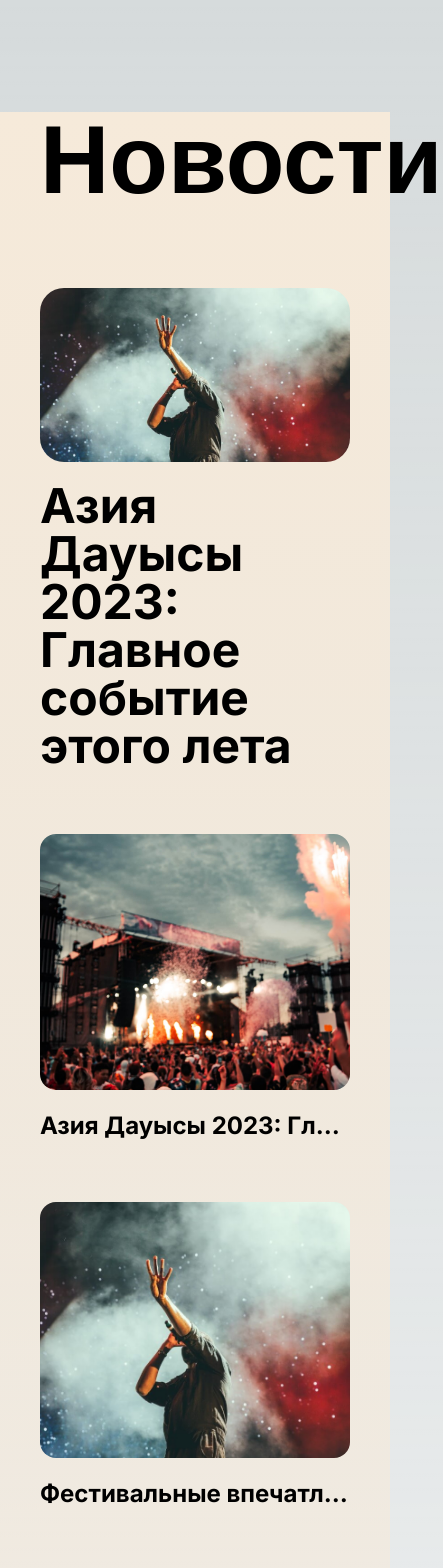
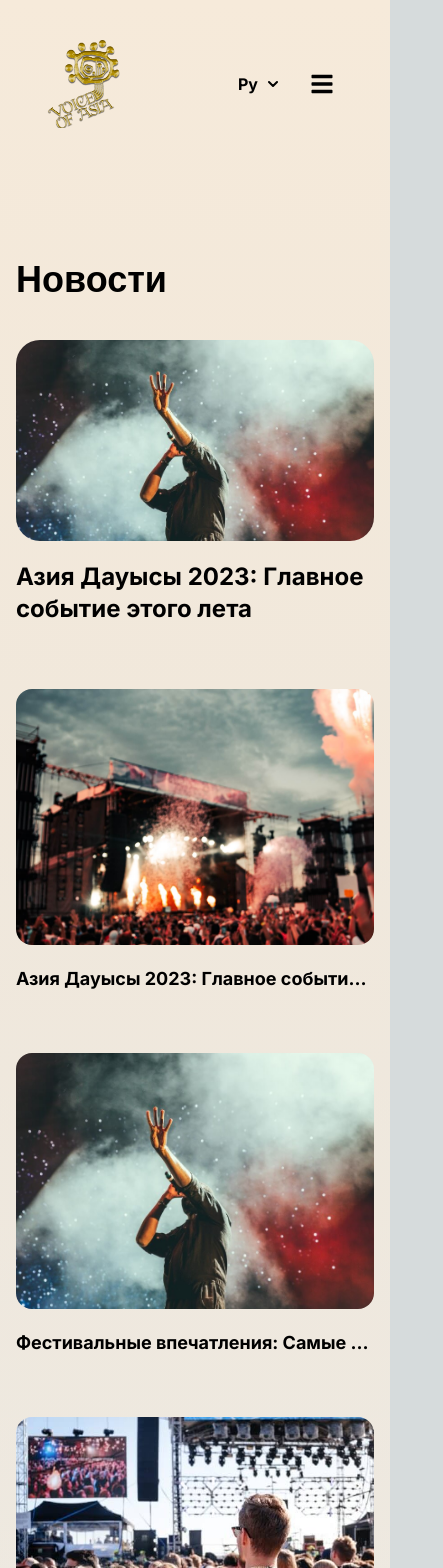
Before and after one commit to freekos/aisa_v, a Next.js app: page /news in a window 390 px wide. Shown: the top 1568 px of the page, 443 px wide, since content can reach past the window. Built offline with nearby package versions, Linux system fonts and the light colour scheme; a web font is replaced by a local one.

Commit message:
feat: adaptive header and footer

```diff
--- a/src/components/main/Partners.jsx
+++ b/src/components/main/Partners.jsx
@@ -2,7 +2,7 @@ import Image from 'next/image';
 
 export const Partners = () => {
   return (
-    <div className='max-w-[1440px] px-4 md:px-10 mt-24 md:mt-40 mx-auto pb-[200px] flex md:items-center gap-10 justify-between flex-col md:flex-row'>
+    <div className='max-w-[1440px] px-4 md:px-10 mt-24 md:mt-40 mx-auto pb-[72px] md:pb-[200px] flex md:items-center gap-10 justify-between flex-col md:flex-row'>
       <p className='font-black text-3xl md:text-4xl'>Наши партнеры</p>
       <Image width={176} height={64} src='/partners/tan.png' alt='tan' />
       <Image
--- a/src/components/news/Main.jsx
+++ b/src/components/news/Main.jsx
@@ -7,14 +7,16 @@ export const Main = () => {
   return (
     <div>
       <Header color='black' />
-      <div className='max-w-[1440px] mt-28 mx-auto px-10'>
-        <p className='font-black text-8xl mb-20 russo-one'>Новости</p>
-        <div className='w-full max-h-[568px] aspect-video rounded-3xl bg-[url("/history/2018.jpg")] bg-cover bg-center' />
-        <p className='my-5 font-bold text-5xl'>
+      <div className='max-w-[1440px] mt-28 mx-auto px-4 md:px-10'>
+        <p className='font-black text-4xl md:text-8xl mb-10 md:mb-20 russo-one'>
+          Новости
+        </p>
+        <div className='w-full box-border max-h-[568px] aspect-video rounded-3xl bg-[url("/history/2018.jpg")] bg-cover bg-center' />
+        <p className='my-5 font-bold text-2xl md:text-5xl'>
           Азия Дауысы 2023: Главное событие этого лета
         </p>
       </div>
-      <div className='max-w-[1440px] mx-auto mt-16 px-10 grid lg:grid-cols-3 md:grid-cols-2 grid-cols-1 gap-6 gap-y-10'>
+      <div className='max-w-[1440px] mx-auto mt-16 px-4 md:px-10 grid lg:grid-cols-3 md:grid-cols-2 grid-cols-1 gap-6 gap-y-10'>
         {news.map((item) => {
           return (
             <Link
@@ -25,9 +27,9 @@ export const Main = () => {
               <img
                 src={item.image}
                 alt={item.title}
-                className='rounded-2xl w-full h-64 object-cover'
+                className='rounded-2xl w-full h-64 object-cover box-border'
               />
-              <p className='my-5 w-full whitespace-nowrap text-ellipsis overflow-hidden text-2xl font-bold'>
+              <p className='my-5 box-border whitespace-nowrap text-ellipsis overflow-hidden text-lg md:text-2xl font-bold'>
                 {item.title}
               </p>
             </Link>
--- a/src/components/shared/Footer.jsx
+++ b/src/components/shared/Footer.jsx
@@ -73,13 +73,13 @@ const links = {
 
 export const Footer = () => {
   return (
-    <footer className='pt-20 relative hidden md:block'>
+    <footer className='pt-20 relative'>
       <div className='absolute w-[50%] z-0 h-[50%] rounded-full bg-[#fe17bd4d] left-[-5%] top-[-10%] blur-[600px]' />
       <div className='absolute w-[50%] z-0 h-[50%] rounded-full bg-[#C87800CC] right-0 top-[-20%] blur-[600px]' />
-      <div className='px-10 relative flex items-center justify-between'>
+      <div className='px-4 md:px-10 relative flex flex-col-reverse lg:flex-row lg:items-center justify-between'>
         <div>
           <Image src='/logo.png' width={120} height={120} alt='logo' />
-          <div className='flex gap-10 mt-20 mb-11'>
+          <div className='flex gap-10 mt-10 md:mt-20 mb-11'>
             {links.socialMedia.map((link) => (
               <Image
                 src={link.src}
@@ -100,7 +100,7 @@ export const Footer = () => {
             <p className='text-sm text-gray-500'>© 2023 The Voice of Asia</p>
           </div>
         </div>
-        <div className='flex gap-20 mr-28'>
+        <div className='flex gap-10 md:gap-20 flex-col md:flex-row mr-0 md:mr-28 pb-10 lg:pb-0'>
           {links.general.map((item) => {
             return (
               <div className='flex flex-col gap-4' key={item.title}>
--- a/src/components/shared/Header.jsx
+++ b/src/components/shared/Header.jsx
@@ -1,3 +1,6 @@
+'use client';
+import { useState } from 'react';
+import { FaBars, FaTimes } from 'react-icons/fa';
 import Image from 'next/image';
 import Link from 'next/link';
 
@@ -21,18 +24,33 @@ const links = [
 ];
 
 export const Header = ({ color = 'white' }) => {
+  const [nav, setNav] = useState(false);
+
   return (
-    <header className='pt-10 pb-5 px-10 hidden md:flex items-center justify-between '>
+    <header className='pt-10 pb-5 px-10 flex items-center justify-between '>
       <Link className='flex items-center' href='/'>
-        <Image src='/logo.png' alt='logo' width={112} height={112} />
+        <Image
+          src='/logo.png'
+          alt='logo'
+          className='hidden lg:block'
+          width={112}
+          height={112}
+        />
+        <Image
+          src='/logo.png'
+          alt='logo'
+          className='block lg:hidden'
+          width={88}
+          height={88}
+        />
         <p
-          className='ml-4 pl-4 font-bold border-l-2'
+          className='ml-4 pl-4 font-bold border-l-2 hidden md:block'
           style={{ color: color, borderLeftColor: color }}
         >
           ИЮЛЬ, 29-31, 2024
         </p>
       </Link>
-      <nav className='flex gap-8'>
+      <nav className='hidden lg:flex gap-8'>
         {links.map((link) => (
           <Link
             key={link.name}
@@ -92,11 +110,37 @@ export const Header = ({ color = 'white' }) => {
           </ul>
         </div>
         <button
-          className='px-6 py-4 bg-[#FF9E2C] hover:bg-[#FFBF75] rounded-2xl font-bold'
+          className='hidden lg:block px-6 py-4 bg-[#FF9E2C] hover:bg-[#FFBF75] rounded-2xl font-bold'
           style={{ color: color }}
         >
           Подать заявку на участие
         </button>
+        <div
+          onClick={() => setNav(!nav)}
+          className='block lg:hidden cursor-pointer pr-4'
+        >
+          {nav ? (
+            <FaTimes color={color} size={24} />
+          ) : (
+            <FaBars color={color} size={24} />
+          )}
+        </div>
+        {nav && (
+          <ul className='flex flex-col p-4 justify-center w-[280px] gap-4 absolute top-[40px] left-[-180px] bg-white rounded-lg'>
+            {links.map((link) => (
+              <Link
+                key={link.name}
+                href={link.href}
+                className='hover:underline text-black'
+              >
+                {link.name}
+              </Link>
+            ))}
+            <button className='p-4 bg-[#FF9E2C] hover:bg-[#FFBF75] rounded-2xl font-bold text-black'>
+              Подать заявку на участие
+            </button>
+          </ul>
+        )}
       </div>
     </header>
   );
```
Also changed, not shown: package.json (+5 -4 lines), 1 other file (tests, documents, lock files or other folders).
